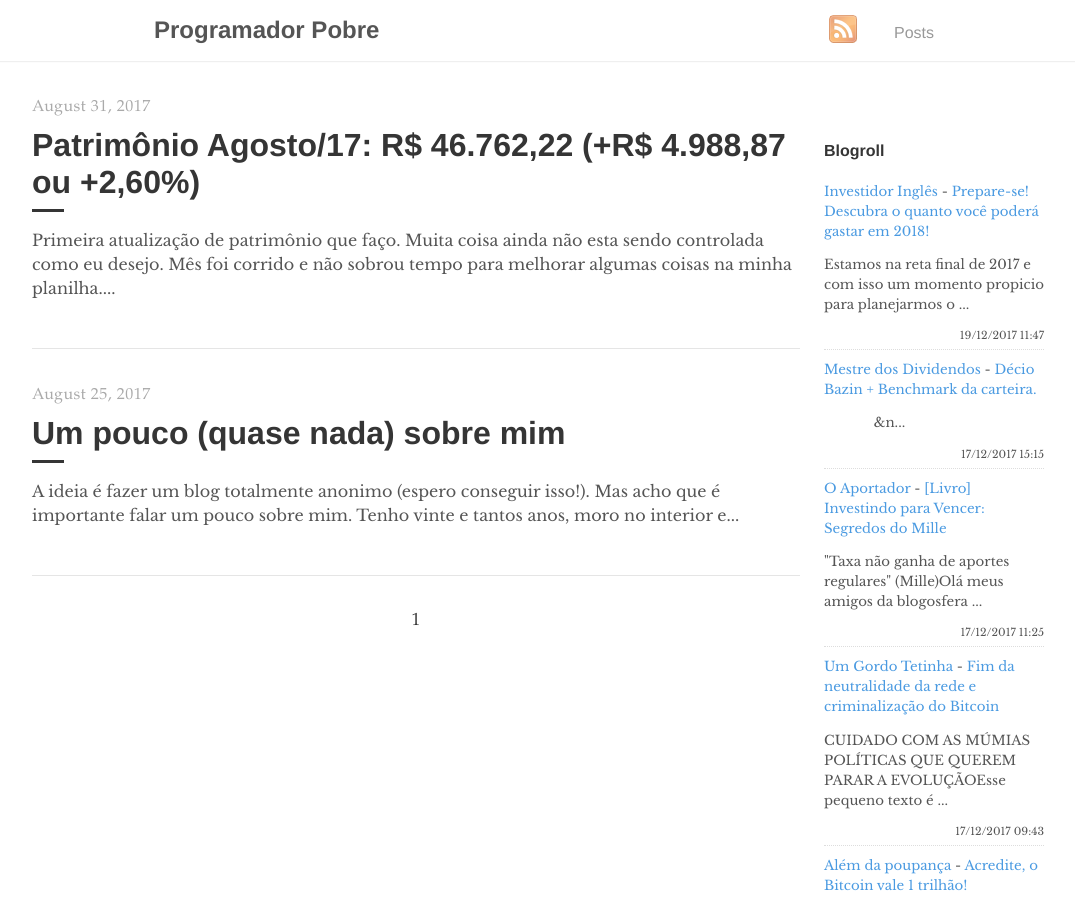
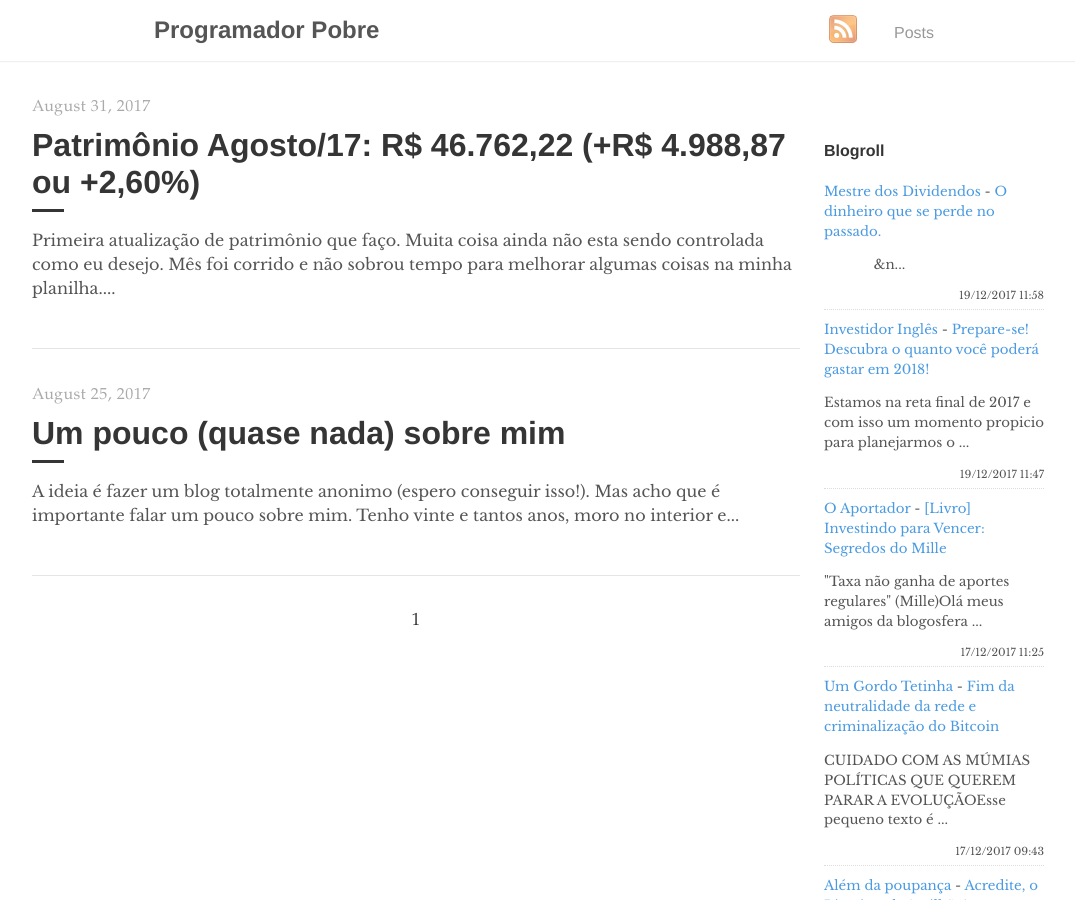
Before and after one commit to programadorpobre/programadorpobre.github.io, a Jekyll site: the page built from index.html, in a window 1280 px wide and 900 px high. Shown: the whole window, without its empty margins (96-1171 px from the left). Built offline with Jekyll 4.4.1, drawn with Linux system fonts in a browser that asks for light colours; the list of posts is cut into pages by our own code; comment, search, counter and statistics services are not loaded.

Commit message:
[ci skip] travis #137

```diff
--- a/_includes/feed-entries.html
+++ b/_includes/feed-entries.html
@@ -1,12 +1,12 @@
+<div class="feed-entry">
+    <a class="feed-entry-site-name" href="http://mestredosdividendos.blogspot.com/">Mestre dos Dividendos</a> - <a class="feed-entry-title" href="http://mestredosdividendos.blogspot.com/2017/12/o-dinheiro-que-se-perde-no-passado.html">O dinheiro que se perde no passado.</a>
+    <p class="feed-entry-summary">&nbsp;&nbsp;&nbsp;&nbsp;&nbsp;&nbsp;&nbsp;&nbsp;&nbsp;&nbsp;&nbsp;&nbsp;&nbsp;&n...</p>
+    <time datetime="2017-12-19T11:58:00.001-08:00">19/12/2017 11:58</time>
+</div>
 <div class="feed-entry">
     <a class="feed-entry-site-name" href="http://www.investidoringles.com/">Investidor Inglês</a> - <a class="feed-entry-title" href="http://www.investidoringles.com/2017/12/como-calcular-gastos-para-2018.html">Prepare-se! Descubra o quanto você poderá gastar em 2018!</a>
     <p class="feed-entry-summary">Estamos na reta final de 2017 e com isso um momento propicio para planejarmos o ...</p>
     <time datetime="2017-12-19T11:47:00.000-02:00">19/12/2017 11:47</time>
-</div>
-<div class="feed-entry">
-    <a class="feed-entry-site-name" href="http://mestredosdividendos.blogspot.com/">Mestre dos Dividendos</a> - <a class="feed-entry-title" href="http://mestredosdividendos.blogspot.com/2017/12/decio-bazin-benchmark-da-carteira.html">Décio Bazin + Benchmark da carteira.</a>
-    <p class="feed-entry-summary">&nbsp;&nbsp;&nbsp;&nbsp;&nbsp;&nbsp;&nbsp;&nbsp;&nbsp;&nbsp;&nbsp;&nbsp;&nbsp;&n...</p>
-    <time datetime="2017-12-17T15:15:00.000-08:00">17/12/2017 15:15</time>
 </div>
 <div class="feed-entry">
     <a class="feed-entry-site-name" href="http://oaportadorfinanceiro.blogspot.com/">O Aportador</a> - <a class="feed-entry-title" href="http://oaportadorfinanceiro.blogspot.com/2017/12/livro-investindo-para-vencer-segredos.html">[Livro] Investindo para Vencer: Segredos do Mille</a>
```
